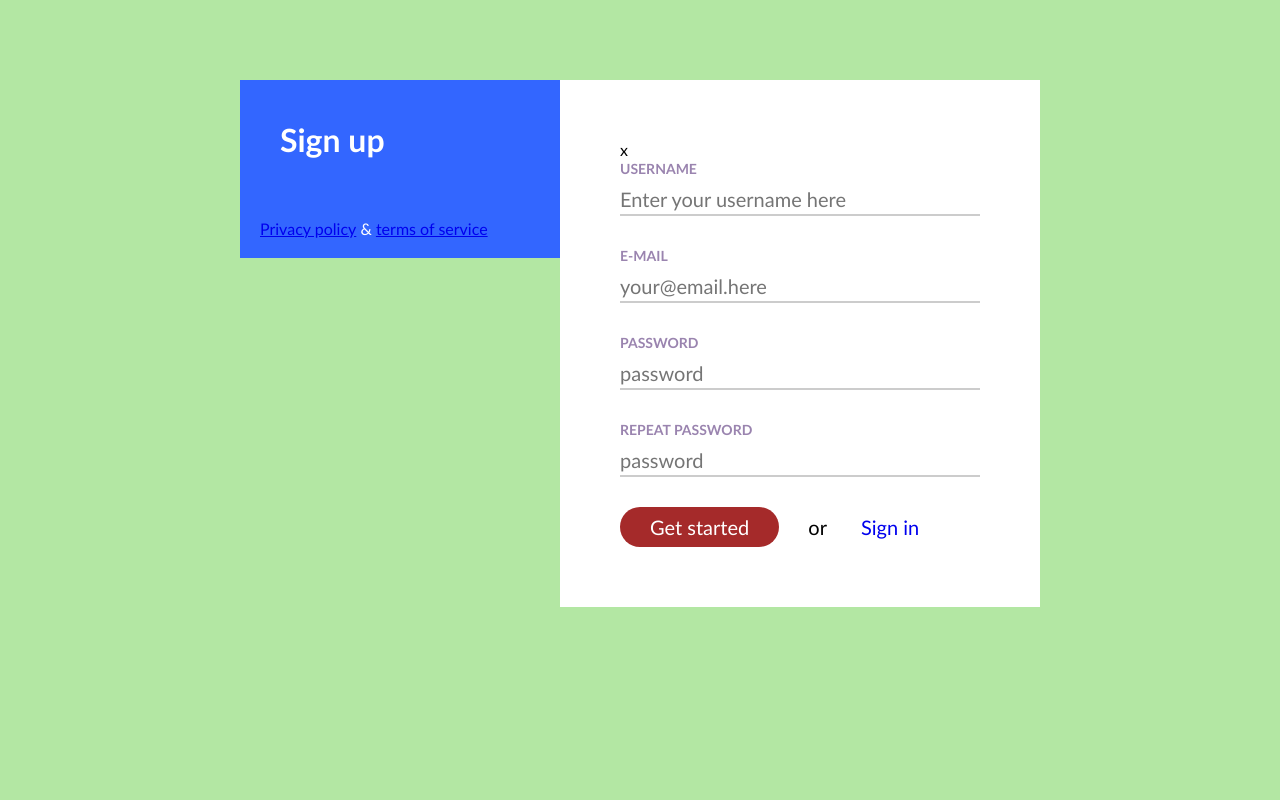
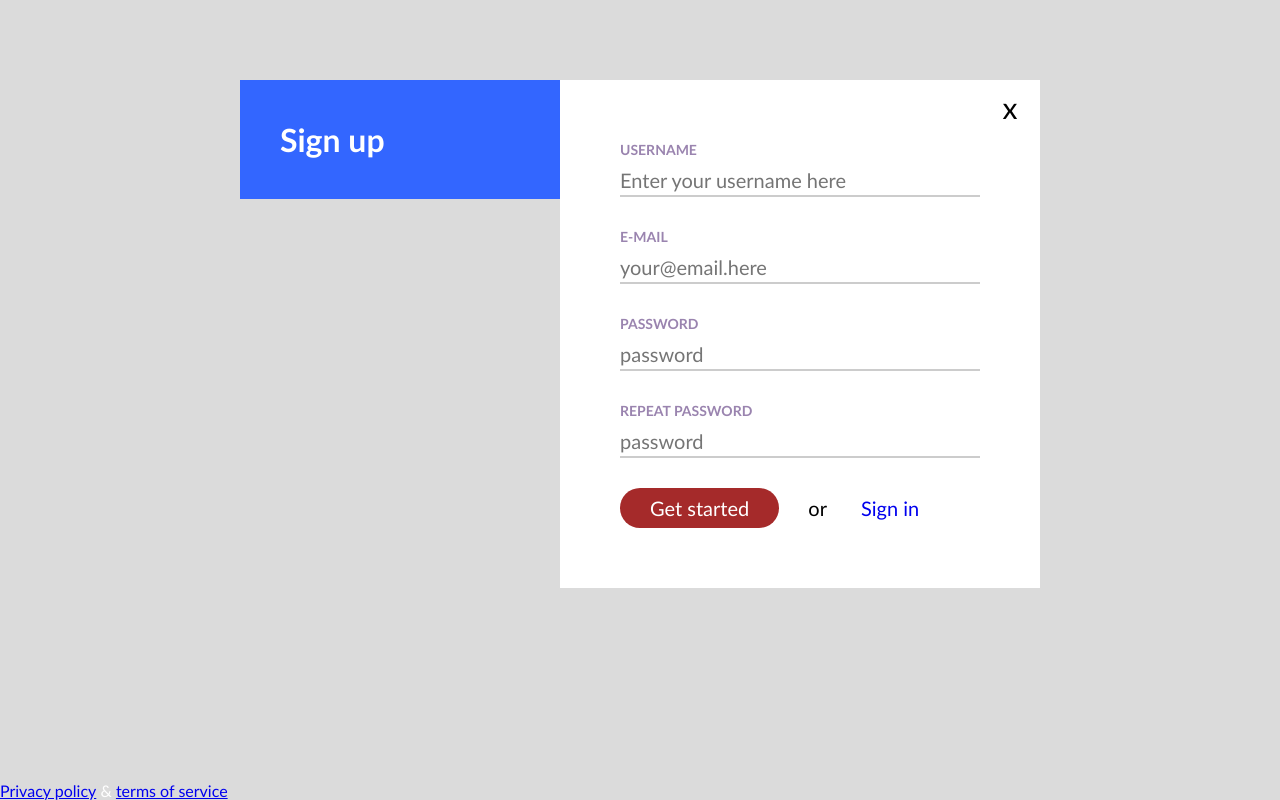
Before and after one commit to varveklis6/pamokos-sigh-up, a plain HTML site: page index.html in a window 1280 px wide. Drawn offline with Linux system fonts and the light colour scheme.

Commit message:
pabaigsiu namie

```diff
--- a/css/main.css
+++ b/css/main.css
@@ -1,5 +1,5 @@
 body{
-    background-color: rgb(179, 231, 163);
+    background-color: rgb(219, 219, 219);
 }
 
  .container {
@@ -14,21 +14,38 @@ body{
       float: left;
       background-color: #36f;
       color: #fff;
-     }
+      }
         .container > .left > h1{
             display: inline-block;
             width: 100%;
             padding: 40px;
         }
-        .container > .left > footer{
-            display: inline-block;
-            width: 100%;
-            padding: 20px;
+         .container > .left > footer{
+              display: inline-block;
+              width: 100%;
+              position: absolute;
+              bottom: 0px;
+              left: 0px;
+              right: 0px;
         }
-         .container > .right {
+
+        .container > .right {
             display: inline-block;
             width: 60%;
             float: left;
             padding: 60px;
             background-color: #fff;
+            position: relative;
          }
+         .container > .right > .close {
+           display: inline-block;
+           height: 60px;
+           width: 60px;
+           background-color: none;
+           position: absolute;
+           top: 0;
+           right: 0;
+           text-align: center;
+           font-size: 30px;
+           line-height: 55px;
+         }
--- a/index.html
+++ b/index.html
@@ -21,7 +21,7 @@
             </footer>
         </div>
         <div class="right">
-            <div>x</div>
+            <div class="close">x</div>
             <form>
                 <div class="form-row">
                      <label for="username">Username</label>
```
Also changed, not shown: css/form.css (indentation only), img/background.png (deleted).
